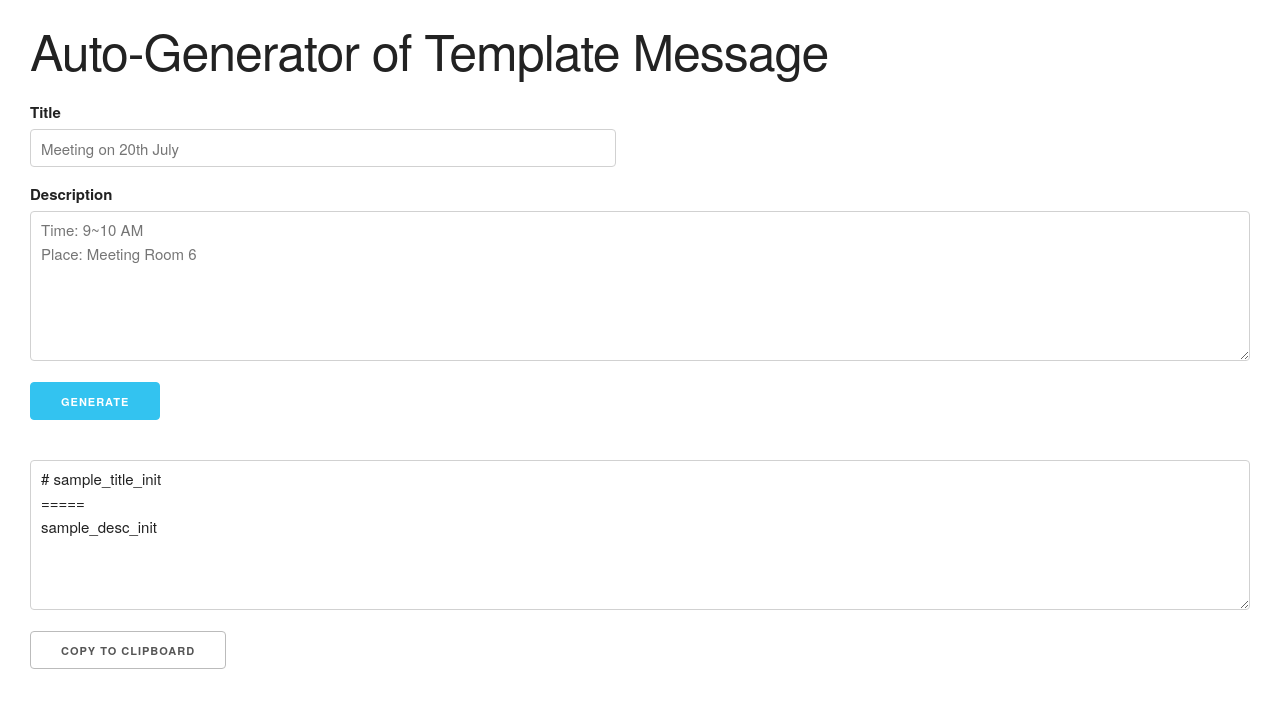
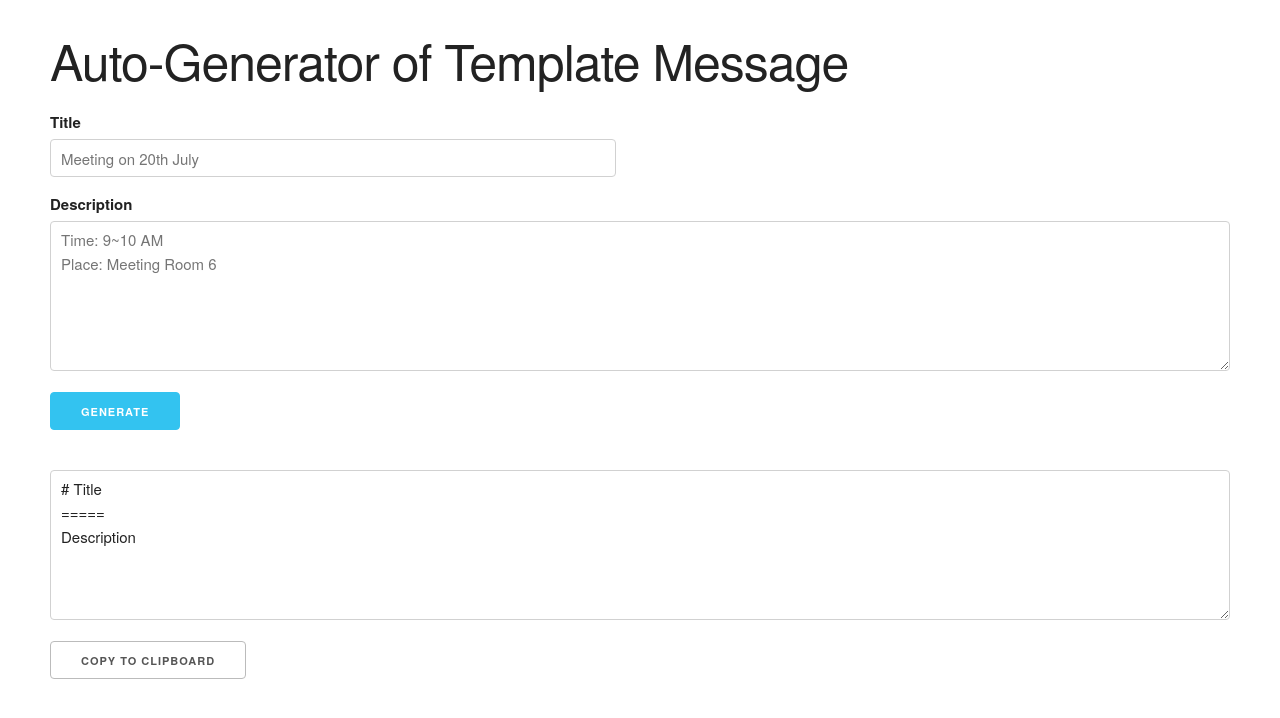
Before and after one commit to Masumi-M/TemplateMessageAutoGenerator, a Flask app: page / in a window 1280 px wide. Shown: the top 718 px of the page. Run offline with Flask 2, Linux system fonts and the light colour scheme.

Commit message:
Optimized: Heroku Files

```diff
--- a/app.py
+++ b/app.py
@@ -6,10 +6,10 @@ app = Flask(__name__)
 @app.route('/')
 def index():
     _title = "Auto-Generator of Template Message"
-    _messageFile = {"title": "sample_title_init", "desc": "sample_desc_init"}
+    _messageFile = {"title": "Title", "desc": "Description"}
     return render_template('index.html', title=_title, messageFile=_messageFile)
 
-# # testというリクエスト受けた時に、実行する関数
+# # exchangeMessageというリクエスト受けた時に、実行する関数
 @app.route('/exchangeMessage', methods=['GET', 'POST'])
 def exchangeMessage():
     _title = "Auto-Generator of Template Message"
--- /dev/null
+++ b/pyvenv.cfg
@@ -0,0 +1,3 @@
+home = /Library/Frameworks/Python.framework/Versions/3.7/bin
+include-system-site-packages = false
+version = 3.7.3
--- a/static/index.css
+++ b/static/index.css
@@ -1,5 +1,5 @@
 #main_container {
-    margin: 2rem 3rem
+    margin: 3rem 5rem;
 }
 
 #description_input {
```
Also changed, not shown: README.md, 14 other files.
